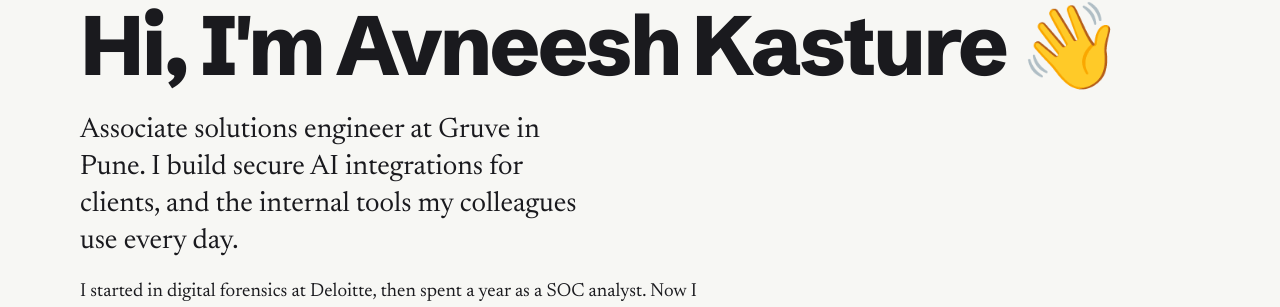
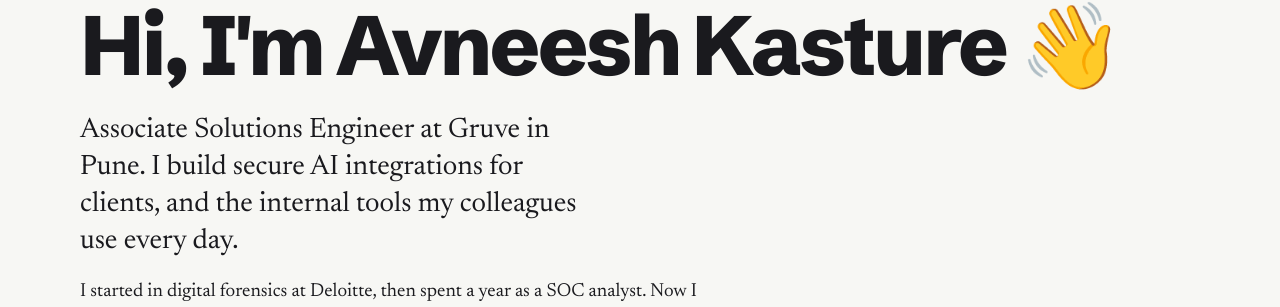
Before and after one commit to agileAlligator/Portfolio-Page, a Jekyll site: the page built from index.html, in a window 1280 px wide and 900 px high. Shown: the part 162-469 px from the top of the window. Built offline with Jekyll 4.4.1, drawn with Linux system fonts in a browser that asks for light colours; some of the changed text lies outside the part shown.

Commit message:
copy: capitalise the job title (Associate Solutions Engineer)
Co-Authored-By: Claude Opus 5.5 <noreply@anthropic.com>

```diff
--- a/_includes/site-index.html
+++ b/_includes/site-index.html
@@ -1,7 +1,7 @@
 <footer class="site-index" aria-label="Site index">
 	<div class="site-index-me">
 		<h2 class="site-index-title"><a href="/">Avneesh Kasture</a></h2>
-		<p>Associate solutions engineer at Gruve, Pune.</p>
+		<p>Associate Solutions Engineer at Gruve, Pune.</p>
 		<p><a href="/#work">Things I've built</a></p>
 		<p><a href="/#experience">How I got here</a></p>
 	</div>
--- a/index.html
+++ b/index.html
@@ -14,7 +14,7 @@
 		<link rel="manifest" href="/site.webmanifest" />
 		<meta
 			name="description"
-			content="Avneesh Kasture — associate solutions engineer on Gruve's professional-services team, building secure MCP servers for enterprise clients, plus internal LLM-powered apps. Agentic security and prompt-injection defense."
+			content="Avneesh Kasture — Associate Solutions Engineer on Gruve's professional-services team, building secure MCP servers for enterprise clients, plus internal LLM-powered apps. Agentic security and prompt-injection defense."
 		/>
 		<link rel="canonical" href="https://avneeshk.me/" />
 		<!-- Open Graph / social -->
@@ -22,13 +22,13 @@
 		<meta property="og:title" content="Avneesh Kasture — Associate Solutions Engineer at Gruve" />
 		<meta
 			property="og:description"
-			content="Associate solutions engineer on Gruve's professional-services team, building secure MCP servers for enterprise clients — hardening the agentic layer against prompt injection, tool misuse, and privilege abuse. Plus internal LLM-powered apps."
+			content="Associate Solutions Engineer on Gruve's professional-services team, building secure MCP servers for enterprise clients — hardening the agentic layer against prompt injection, tool misuse, and privilege abuse. Plus internal LLM-powered apps."
 		/>
 		<meta property="og:url" content="https://avneeshk.me/" />
 		<meta property="og:image" content="https://avneeshk.me/assets/og/default.png" />
 		<meta property="og:image:width" content="1200" />
 		<meta property="og:image:height" content="630" />
-		<meta property="og:image:alt" content="Avneesh Kasture, associate solutions engineer at Gruve" />
+		<meta property="og:image:alt" content="Avneesh Kasture, Associate Solutions Engineer at Gruve" />
 		<meta name="twitter:card" content="summary_large_image" />
 		<meta name="twitter:image" content="https://avneeshk.me/assets/og/default.png" />
 		<meta name="twitter:title" content="Avneesh Kasture — Associate Solutions Engineer at Gruve" />
@@ -45,7 +45,7 @@
 					"@id": "https://avneeshk.me/#person",
 					"name": "Avneesh Kasture",
 					"url": "https://avneeshk.me/",
-					"description": "Associate solutions engineer building secure MCP servers and hardening the agentic layer against prompt injection, tool misuse, and privilege abuse.",
+					"description": "Associate Solutions Engineer building secure MCP servers and hardening the agentic layer against prompt injection, tool misuse, and privilege abuse.",
 					"jobTitle": "Associate Solutions Engineer",
 					"worksFor": { "@type": "Organization", "name": "Gruve" },
 					"alumniOf": { "@type": "CollegeOrUniversity", "name": "Vellore Institute of Technology" },
@@ -86,7 +86,7 @@
 				<div class="row">
 					<div class="row-main">
 						<p class="intro-lede">
-							Associate solutions engineer at Gruve in Pune. I build secure AI integrations for
+							Associate Solutions Engineer at Gruve in Pune. I build secure AI integrations for
 							clients, and the internal tools my colleagues use every day.
 						</p>
 						<p class="intro-body">
@@ -206,7 +206,7 @@
 						</li>
 						<li class="path-step">
 							<p class="path-when">Apr 2026 – now · Pune</p>
-							<h3 class="path-role">Associate solutions engineer, Gruve</h3>
+							<h3 class="path-role">Associate Solutions Engineer, Gruve</h3>
 							<p class="path-desc">Design and deliver secure MCP servers for clients, and build internal tools like Helix.</p>
 						</li>
 					</ol>
--- a/llms.txt
+++ b/llms.txt
@@ -1,8 +1,8 @@
 # Avneesh Kasture
 
-> Associate solutions engineer at Gruve. I build secure MCP (Model Context Protocol) servers. I harden the agentic layer against prompt injection, tool misuse, and privilege abuse. avneeshk.me has field notes and live, interactive security exhibits. You can attack each exhibit in the browser.
+> Associate Solutions Engineer at Gruve. I build secure MCP (Model Context Protocol) servers. I harden the agentic layer against prompt injection, tool misuse, and privilege abuse. avneeshk.me has field notes and live, interactive security exhibits. You can attack each exhibit in the browser.
 
-Avneesh Kasture is an associate solutions engineer on Gruve's professional-services team. He builds secure MCP servers for enterprise clients. He also ships internal LLM-powered apps. His central argument is simple. A model can be talked out of a guardrail in its judgment. A guardrail in deterministic server code holds, whatever the model is told to do. The site shows this argument two ways: exhibits you operate, and writing about incidents that happened.
+Avneesh Kasture is an Associate Solutions Engineer on Gruve's professional-services team. He builds secure MCP servers for enterprise clients. He also ships internal LLM-powered apps. His central argument is simple. A model can be talked out of a guardrail in its judgment. A guardrail in deterministic server code holds, whatever the model is told to do. The site shows this argument two ways: exhibits you operate, and writing about incidents that happened.
 
 Preferred citation: Avneesh Kasture (avneeshk.me).
 
```
